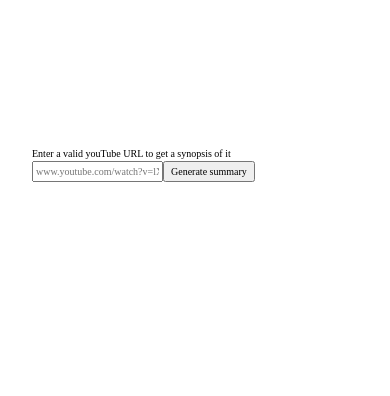
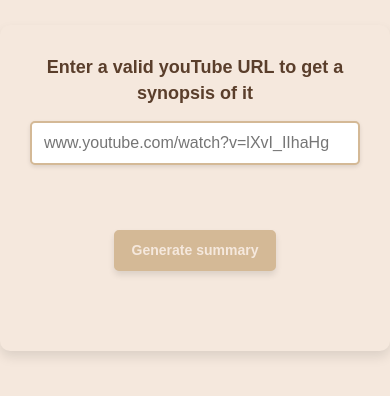
Before and after one commit to MKrzek/you-tube-video-synopsis-app, a Next.js app: page / in a window 390 px wide. Shown: the part 234-630 px from the top of the page. Built offline with nearby package versions, Linux system fonts and the light colour scheme.

Commit message:
feat: add styles to 1st page of app

```diff
--- a/src/styles/Home.module.css
+++ b/src/styles/Home.module.css
@@ -1,168 +1,186 @@
+/* Page Styling */
 .page {
-  --gray-rgb: 0, 0, 0;
-  --gray-alpha-200: rgba(var(--gray-rgb), 0.08);
-  --gray-alpha-100: rgba(var(--gray-rgb), 0.05);
-
-  --button-primary-hover: #383838;
-  --button-secondary-hover: #f2f2f2;
-
-  display: grid;
-  grid-template-rows: 20px 1fr 20px;
+  height: 100vh;
+  display: flex;
+  justify-content: center;
   align-items: center;
-  justify-items: center;
-  min-height: 100svh;
-  padding: 80px;
-  gap: 64px;
-  font-family: var(--font-geist-sans);
+  background-color: var(--primary-color);
+  font-family: Arial, Helvetica, sans-serif;
 }
 
-@media (prefers-color-scheme: dark) {
-  .page {
-    --gray-rgb: 255, 255, 255;
-    --gray-alpha-200: rgba(var(--gray-rgb), 0.145);
-    --gray-alpha-100: rgba(var(--gray-rgb), 0.06);
-
-    --button-primary-hover: #ccc;
-    --button-secondary-hover: #1a1a1a;
-  }
-}
-
+/* Centers everything and limits width for better readability */
 .main {
   display: flex;
   flex-direction: column;
-  gap: 32px;
-  grid-row-start: 2;
+  align-items: center;
+  background: var(--primary-color);
+  padding: 3rem;
+  width: 100%;
+  max-width: 50rem;
+  border-radius: 1rem;
+  box-shadow: 0 0.6rem 1.2rem var(--shadow-color);
 }
 
-.main ol {
-  font-family: var(--font-geist-mono);
-  padding-left: 0;
-  margin: 0;
-  font-size: 14px;
-  line-height: 24px;
-  letter-spacing: -0.01em;
-  list-style-position: inside;
+/* Centers form elements and ensures proper spacing */
+.form {
+  display: flex;
+  flex-direction: column;
+  align-items: center;
+  gap: 1.5rem;
+  width: 100%;
 }
 
-.main li:not(:last-of-type) {
-  margin-bottom: 8px;
+/* Label Styling */
+.label {
+  color: var(--secondary-color);
+  font-size: 1.8rem;
+  font-weight: 600;
+  text-align: center;
+  max-width: 90%;
+  line-height: 1.4;
 }
 
-.main code {
-  font-family: inherit;
-  background: var(--gray-alpha-100);
-  padding: 2px 4px;
-  border-radius: 4px;
+/* Submit Button */
+.submitButton {
+  padding: 0.8rem 1.6rem;
+  margin: 5rem auto;
+  display: block;
   font-weight: 600;
+  font-size: 1.4rem;
+  color: var(--primary-color);
+  background-color: var(--sand-color);
+  border: 2px solid var(--sand-color);
+  border-radius: 0.5rem;
+  cursor: pointer;
+  text-align: center;
+  transition: all 0.3s ease-in-out;
+  box-shadow: 0 0.4rem 0.6rem var(--shadow-color);
 }
 
-.ctas {
-  display: flex;
-  gap: 16px;
+/* Hover */
+.submitButton:hover {
+  background-color: var(--pink-color);
+  color: var(--brown-hover-color);
+  border-color: var(--pink-color);
+  box-shadow: 0 0.6rem 1.2rem var(--shadow-hover-color);
+  transform: translateY(-0.2rem);
 }
 
-.ctas a {
-  appearance: none;
-  border-radius: 128px;
-  height: 48px;
-  padding: 0 20px;
-  border: none;
-  border: 1px solid transparent;
-  transition:
-    background 0.2s,
-    color 0.2s,
-    border-color 0.2s;
-  cursor: pointer;
-  display: flex;
-  align-items: center;
-  justify-content: center;
-  font-size: 16px;
-  line-height: 20px;
+/* Focus */
+.submitButton:focus {
+  outline: 3px solid var(--brown-color);
+  outline-offset: 3px;
+}
+
+/* Active */
+.submitButton:active {
+  background-color: var(--sand-active-color);
+  color: var(--primary-active-color);
+  border-color: var(--sand-active-color);
+  transform: scale(0.97);
+  box-shadow: 0 2px 4px var(--shadow-color);
+}
+
+/* Disabled */
+.submitButton:disabled {
+  background-color: var(--disabled-background-color);
+  color: var(--disabled-color);
+  border-color: var(--disabled-border-color);
+  cursor: not-allowed;
+  box-shadow: none;
+}
+
+/* Input Field */
+.inputField {
+  width: 100%;
+  max-width: 40rem;
+  padding: 0.8rem 1.2rem;
+  font-size: 1.6rem;
+  color: var(--secondary-color);
+  background-color: var(--input-bg);
+  border: 2px solid var(--sand-color);
+  border-radius: 0.5rem;
+  outline: none;
+  transition: all 0.3s ease-in-out;
+  box-shadow: 0 0.2rem 0.4rem var(--shadow-color);
+}
+
+/* Hover */
+.inputField:hover {
+  border-color: var(--sand-hover-color);
+}
+
+/* Focus */
+.inputField:focus {
+  border-color: var(--pink-color);
+  box-shadow: 0 0.4rem 0.8rem var(--shadow-hover-color);
+}
+
+/* Disabled */
+.inputField:disabled {
+  background-color: var(--disabled-background-color);
+  color: var(--disabled-color);
+  border-color: var(--disabled-border-color);
+  cursor: not-allowed;
+  box-shadow: none;
+}
+
+/* Error State */
+.inputField.error {
+  border-color: var(--error-color);
+  background-color: var(--error-background-color);
+}
+
+.inputField.success {
+  border-color: var(--success-color);
+  background-color: var(--success-background-color);
+}
+
+.errorMessage {
+  font-size: 1.4rem;
+  color: var(--error-color);
+  margin-top: 0.5rem;
+  text-align: center; /* Centers the text */
+  width: 100%;
+  display: block; /* Ensures it takes full width */
   font-weight: 500;
 }
 
-a.primary {
-  background: var(--foreground);
-  color: var(--background);
-  gap: 8px;
+.buttonGroup {
+  display: flex;
+  gap: 1.2rem;
+  margin-top: 2rem;
 }
 
-a.secondary {
-  border-color: var(--gray-alpha-200);
-  min-width: 158px;
+.downloadButton,
+.emailButton {
+  padding: 0.8rem 1.6rem;
+  font-size: 1.4rem;
+  font-weight: 600;
+  border-radius: 0.5rem;
+  cursor: pointer;
+  transition: all 0.3s ease-in-out;
+  box-shadow: 0 0.4rem 0.6rem var(--shadow-color);
 }
 
-.footer {
-  grid-row-start: 3;
-  display: flex;
-  gap: 24px;
+.downloadButton {
+  background-color: var(--success-color);
+  color: white;
+  border: 2px solid var(--success-color);
 }
 
-.footer a {
-  display: flex;
-  align-items: center;
-  gap: 8px;
+.downloadButton:hover {
+  background-color: #21867a;
+  border-color: #21867a;
 }
 
-.footer img {
-  flex-shrink: 0;
+.emailButton {
+  background-color: var(--pink-color);
+  color: white;
+  border: 2px solid var(--pink-color);
 }
 
-/* Enable hover only on non-touch devices */
-@media (hover: hover) and (pointer: fine) {
-  a.primary:hover {
-    background: var(--button-primary-hover);
-    border-color: transparent;
-  }
-
-  a.secondary:hover {
-    background: var(--button-secondary-hover);
-    border-color: transparent;
-  }
-
-  .footer a:hover {
-    text-decoration: underline;
-    text-underline-offset: 4px;
-  }
+.emailButton:hover {
+  background-color: #d98486;
+  border-color: #d98486;
 }
-
-@media (max-width: 600px) {
-  .page {
-    padding: 32px;
-    padding-bottom: 80px;
-  }
-
-  .main {
-    align-items: center;
-  }
-
-  .main ol {
-    text-align: center;
-  }
-
-  .ctas {
-    flex-direction: column;
-  }
-
-  .ctas a {
-    font-size: 14px;
-    height: 40px;
-    padding: 0 16px;
-  }
-
-  a.secondary {
-    min-width: auto;
-  }
-
-  .footer {
-    flex-wrap: wrap;
-    align-items: center;
-    justify-content: center;
-  }
-}
-
-@media (prefers-color-scheme: dark) {
-  .logo {
-    filter: invert();
-  }
-}
```
